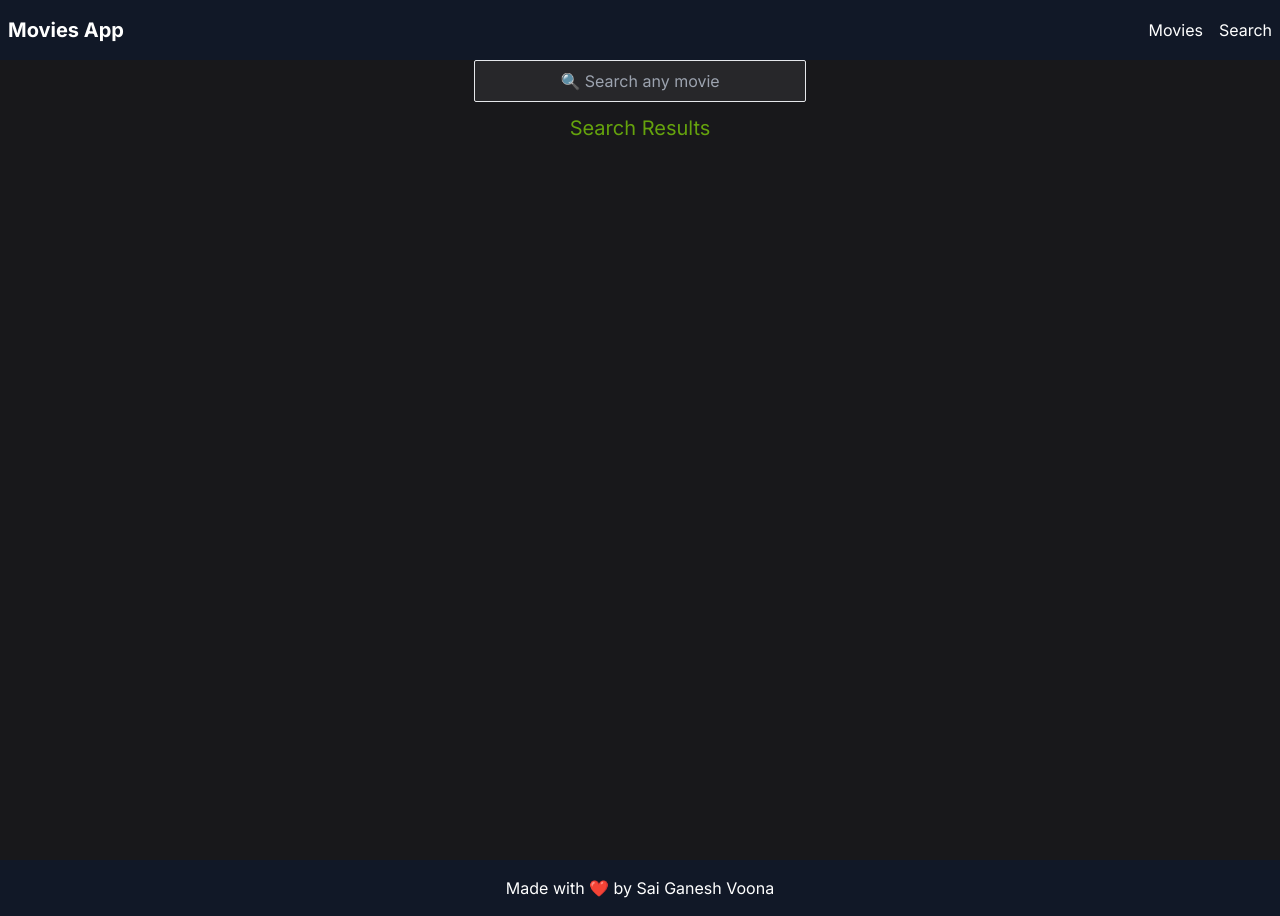
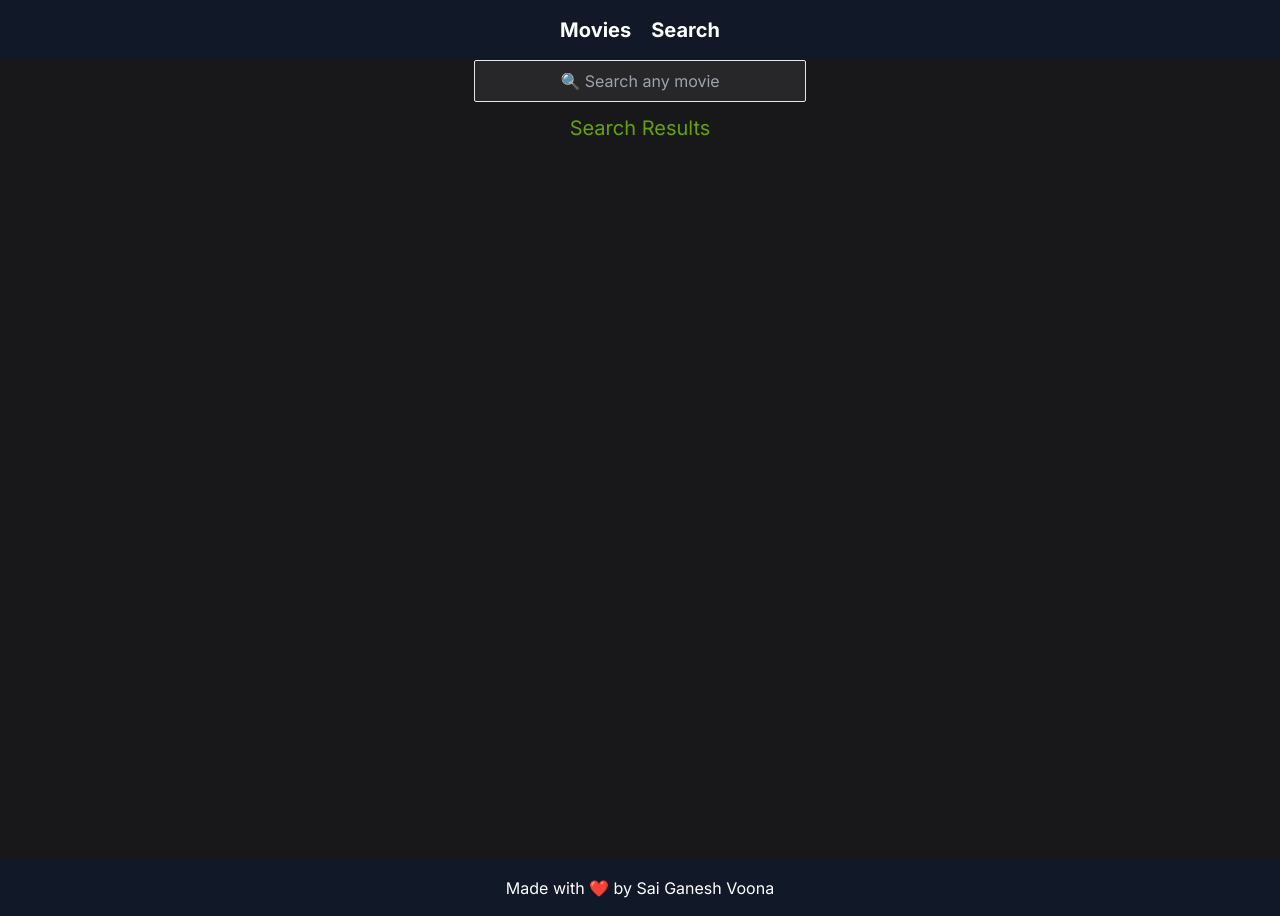
Before and after one commit to SAIGANESH-0/moviestream, a Next.js app: page /search in a window 1280 px wide. Built offline with nearby package versions, Linux system fonts and the light colour scheme.

Commit message:
Update Header.jsx

```diff
--- a/app/components/Header.jsx
+++ b/app/components/Header.jsx
@@ -3,29 +3,18 @@ import Link from "next/link";
 const Header = () => {
   return (
     <header className="bg-gray-900 text-white py-4">
-      <div className="container mx-auto flex justify-between items-center">
-        <Link href="/" className="text-xl ml-2 font-bold">
-          Movies App
+      <div className="container mx-auto flex justify-center gap-5 items-center">
+        <Link href="/" className="text-xl  font-bold">
+          Movies
         </Link>
-        <nav>
-          <ul className="flex space-x-4">
-            <li>
-              <Link href="/" className="hover:text-gray-300">
-                Movies
-              </Link>
-            </li>
-            {/* <li>
-              <Link href="/series" className="hover:text-gray-300">
-                Series
-              </Link>
-            </li> */}
-            <li>
-              <Link href="/search" className="hover:text-gray-300 mr-2">
+
+
+
+              <Link href="/search" className=" text-xl  font-bold hover:text-gray-300 ">
                 Search
               </Link>
-            </li>
-          </ul>
-        </nav>
+
+
       </div>
     </header>
   );
```
